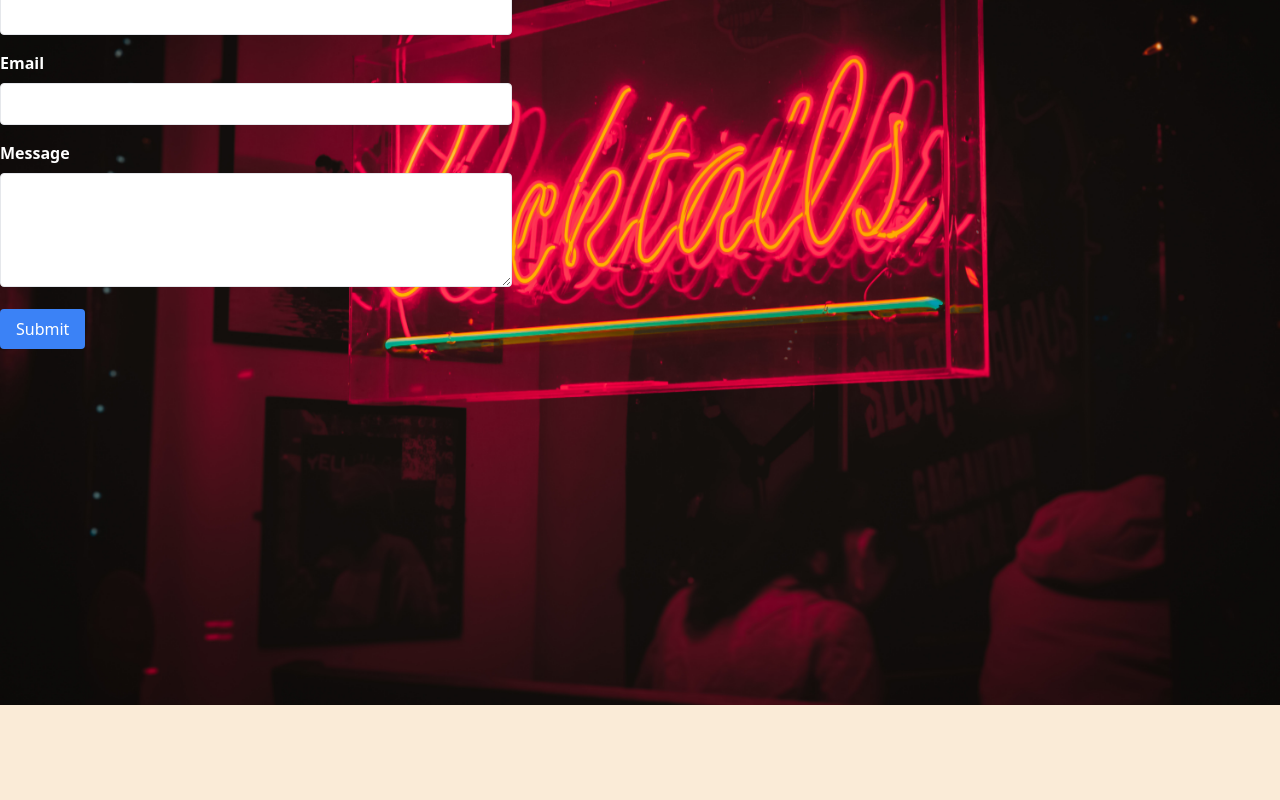
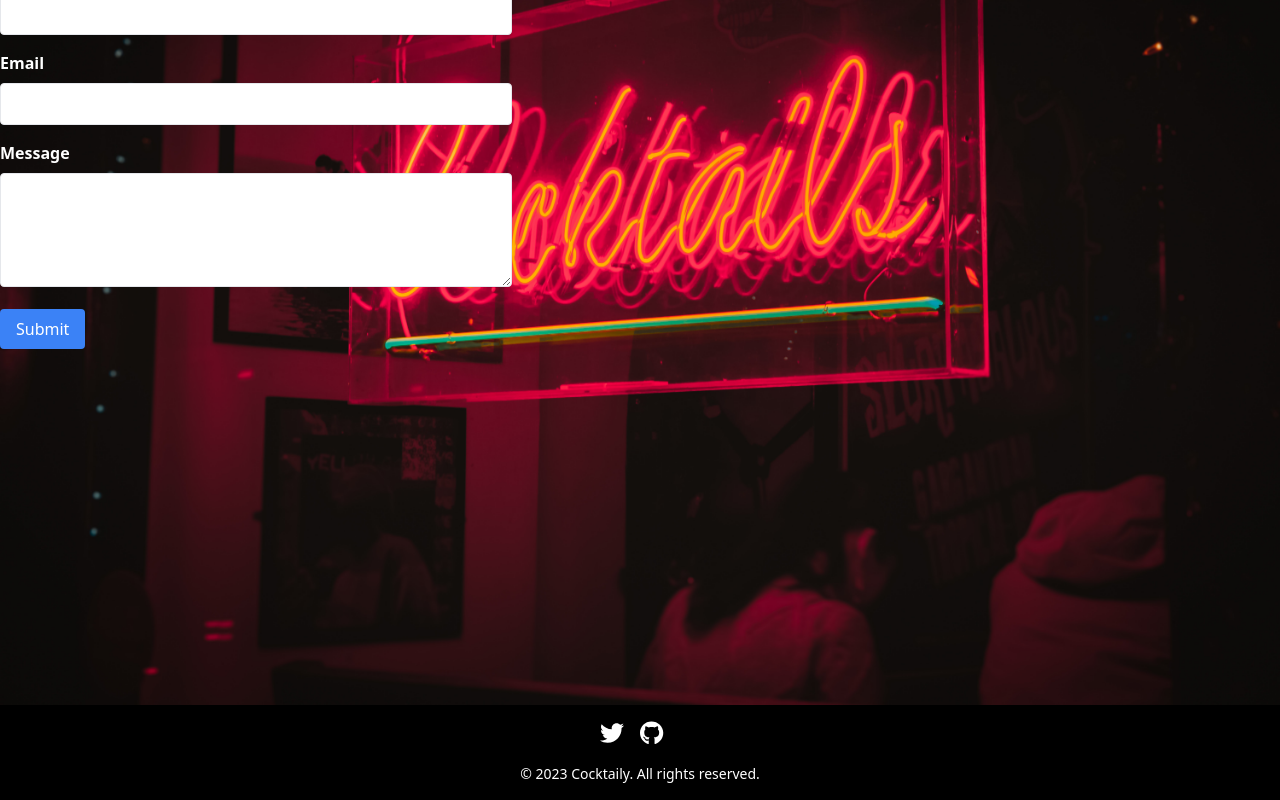
Before and after one commit to Chisaina69/Cocktaily, a React (Create React App) app: page /Contact in a window 1280 px wide. Shown: the part 223-1023 px from the top of the page. Before the commit the page ends 928 px from the top, so only its background shows below. Built offline with nearby package versions, Linux system fonts and the light colour scheme.

Commit message:
Added a footer

```diff
--- a/package.json
+++ b/package.json
@@ -3,6 +3,9 @@
   "version": "0.1.0",
   "private": true,
   "dependencies": {
+    "@fortawesome/fontawesome-svg-core": "^6.4.2",
+    "@fortawesome/free-brands-svg-icons": "^6.4.2",
+    "@fortawesome/react-fontawesome": "^0.2.0",
     "@testing-library/jest-dom": "^5.17.0",
     "@testing-library/react": "^13.4.0",
     "@testing-library/user-event": "^13.5.0",
--- a/src/App.js
+++ b/src/App.js
@@ -6,6 +6,7 @@ import CocktailList from "./components/CocktailList";
 import CocktailDetail from "./components/CocktailDetail";
 import About from "./components/About";
 import Contact from "./components/Contacts";
+import Footer from "./components/Footer";
 
 function App() {
   return (
@@ -18,6 +19,7 @@ function App() {
         <Route path="/About" element={<About />} />
         <Route path="/Contact" element={<Contact />} />
       </Routes>
+      <Footer />
     </div>
   );
 }
--- /dev/null
+++ b/src/components/Footer.js
@@ -0,0 +1,33 @@
+import React from "react";
+import { FontAwesomeIcon } from "@fortawesome/react-fontawesome";
+import { faTwitter, faGithub } from "@fortawesome/free-brands-svg-icons";
+
+const Footer = () => {
+  return (
+    <footer className="bg-black py-4 text-white text-center">
+      <div className="flex justify-center mb-4">
+        <a
+          href="https://twitter.com/muyekwe_quincy"
+          target="_blank"
+          rel="noopener noreferrer"
+          className="mr-4"
+        >
+          <FontAwesomeIcon icon={faTwitter} className="text-2xl" />
+        </a>
+        <a
+          href="https://github.com/Chisaina69"
+          target="_blank"
+          rel="noopener noreferrer"
+          className="mr-4"
+        >
+          <FontAwesomeIcon icon={faGithub} className="text-2xl" />
+        </a>
+      </div>
+      <p className="text-sm">
+        &copy; {new Date().getFullYear()} Cocktaily. All rights reserved.
+      </p>
+    </footer>
+  );
+};
+
+export default Footer;
```
Also changed, not shown: 1 other file (tests, documents, lock files or other folders).
